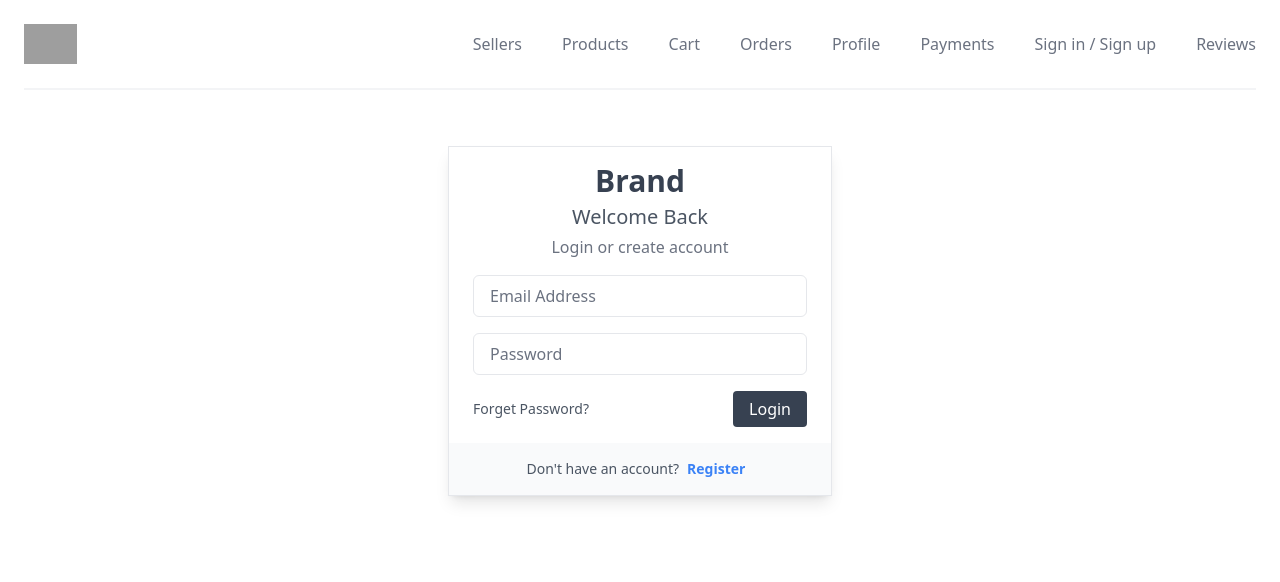
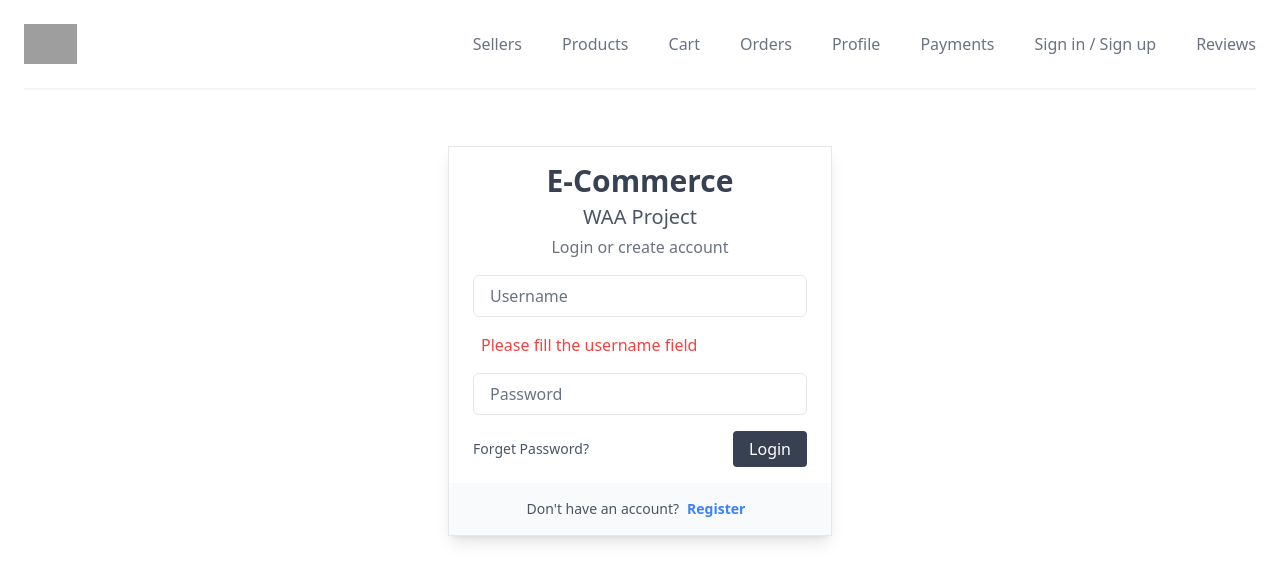
Before and after one commit to lbayarkhuu/waa-project, a React (Create React App) app: page /login in a window 1280 px wide. Both pictures are taken after a click on the button "Login". Shown: the top 582 px of the page. Built offline with nearby package versions, Linux system fonts and the light colour scheme; no server answers; grey boxes are pictures that could not be loaded.

Commit message:
fix bug of user role

```diff
--- a/src/components/login.js
+++ b/src/components/login.js
@@ -7,27 +7,41 @@ import { useNavigate } from "react-router-dom";
 const Login = () => {
     const [username, setUsername] = useState("");
     const [password, setPassword] = useState("");
+    const [isValid, setIsValid] = useState(true);
+    const [nameRequired, setNameRequired] = useState(false);
+    const [passwordRequired, setPasswordRequired] = useState(false);
     const { storeToken } = useContext(UserContext)
     const navigate = useNavigate()
 
     const updateUsername = (e) => {
+        setIsValid(true)
+        setNameRequired(false)
+        setPasswordRequired(false)
         setUsername(e.target.value);
     }
 
     const updatePassword = (e) => {
+        setIsValid(true)
+        setNameRequired(false)
+        setPasswordRequired(false)
         setPassword(e.target.value);
     }
 
     const submit = () => {
+        if (!username || !username.length) { setNameRequired(true); return; }
+        if (!password || !password.length) { setPasswordRequired(true); return; }
+
         axios.post(`${_static.URL}/authenticate`, {
             username,
             password,
         }).then(async res => {
             console.log(JSON.stringify(res.data.jwt))
+            console.log(JSON.stringify(res.data.user))
             await storeToken(res.data.jwt, res.data.user)
 
             navigate("/profile")
         }).catch(err => {
+            setIsValid(false)
             console.log(err)
         })
     }
@@ -35,23 +49,44 @@ const Login = () => {
     return (
         <div class="w-full mt-14 max-w-sm mx-auto overflow-hidden bg-white rounded-lg2 shadow-lg border">
             <div class="px-6 py-4">
-                <h2 class="text-3xl font-bold text-center text-gray-700">Brand</h2>
+                <h2 class="text-3xl font-bold text-center text-gray-700">E-Commerce</h2>
 
-                <h3 class="mt-1 text-xl font-medium text-center text-gray-600">Welcome Back</h3>
+                <h3 class="mt-1 text-xl font-medium text-center text-gray-600">WAA Project</h3>
 
                 <p class="mt-1 text-center text-gray-500">Login or create account</p>
 
                 <form>
                     <div class="w-full mt-4">
-                        <input class="block w-full px-4 py-2 mt-2 text-gray-700 placeholder-gray-500 bg-white border rounded-md focus:border-blue-500 focus:outline-none focus:ring" type="email" placeholder="Email Address" aria-label="Email Address" onChange={updateUsername}/>
+                        <input class="block w-full px-4 py-2 mt-2 text-gray-700 placeholder-gray-500 bg-white border rounded-md focus:border-blue-500 focus:outline-none focus:ring" type="text" placeholder="Username" aria-label="Username" onChange={updateUsername}/>
                     </div>
+
+                    {
+                        nameRequired &&
+                        <div className="text-red-500 mt-4 ml-2">
+                            Please fill the username field
+                        </div>
+                    }
 
                     <div class="w-full mt-4">
                         <input class="block w-full px-4 py-2 mt-2 text-gray-700 placeholder-gray-500 bg-white border rounded-md focus:border-blue-500 focus:outline-none focus:ring" type="password" placeholder="Password" aria-label="Password" onChange={updatePassword} />
                     </div>
 
+                    {
+                        passwordRequired &&
+                        <div className="text-red-500 mt-4 ml-2">
+                            Please fill the password field
+                        </div>
+                    }
+
+                    {
+                        !isValid &&
+                        <div className="text-red-500 mt-4 ml-2">
+                            Ivalid username or password
+                        </div>
+                    }
+
                     <div class="flex items-center justify-between mt-4">
-                        <a href="/forget-password" class="text-sm text-gray-600 hover:text-gray-500">Forget Password?</a>
+                        <a href="#" onClick={() => {alert("coming soon")}} class="text-sm text-gray-600 hover:text-gray-500">Forget Password?</a>
 
                         <button class="px-4 py-2 leading-5 text-white transition-colors duration-200 transform bg-gray-700 rounded hover:bg-gray-600 focus:outline-none" type="button" onClick={submit}>Login</button>
                     </div>
@@ -61,7 +96,7 @@ const Login = () => {
             <div class="flex items-center justify-center py-4 text-center bg-gray-50">
                 <span class="text-sm text-gray-600">Don't have an account? </span>
 
-                <a href="/register" class="mx-2 text-sm font-bold text-blue-500 hover:underline">Register</a>
+                <a href="/register"  class="mx-2 text-sm font-bold text-blue-500 hover:underline">Register</a>
             </div>
         </div>
     )
--- a/src/providers/userProvider.js
+++ b/src/providers/userProvider.js
@@ -12,7 +12,7 @@ export const UserContext = createContext({
 });
 
 export const UserProvider = props => {
-    const [user, setUser] = useLocalStorage({});
+    const [user, setUser] = useState({});
     const [token, setToken] = useState(null);
     const [role, setRole] = useState(null);
 
@@ -21,12 +21,14 @@ export const UserProvider = props => {
             const token = await sessionStorage.getItem('token');
             const user = await sessionStorage.getItem('user');
 
-            console.log(JSON.stringify(user))
+            console.log(user)
 
             setToken(token);
             setUser(JSON.parse(user));
 
-            console.log(token)
+            if (user == null || Object.keys(user).length == 0) return
+
+            setRole(user.role.role);
         }
         getSession();
     }, [])
@@ -42,7 +44,7 @@ export const UserProvider = props => {
         await sessionStorage.setItem('user', JSON.stringify(user));
 
         setToken(token)
-        setToken(user)
+        setUser(user)
     }
 
     const clear = () => {
```
